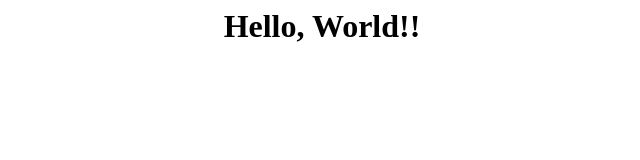
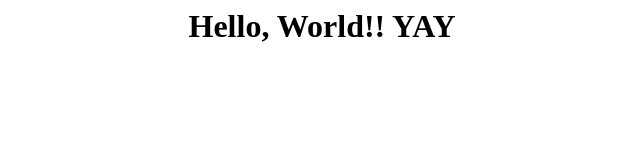
Before and after one commit to ramneekriar/cps847-a2, a plain HTML site: page index.html in a window 1280 px wide. Shown: the whole page, without its empty margins (318-958 px from the left). Drawn offline with Linux system fonts and the light colour scheme.

Commit message:
Update index.html

```diff
--- a/index.html
+++ b/index.html
@@ -6,4 +6,4 @@ html {
 
 </style>
 
-<h1>Hello, World!!</h1>
+<h1>Hello, World!! YAY</h1>
```
